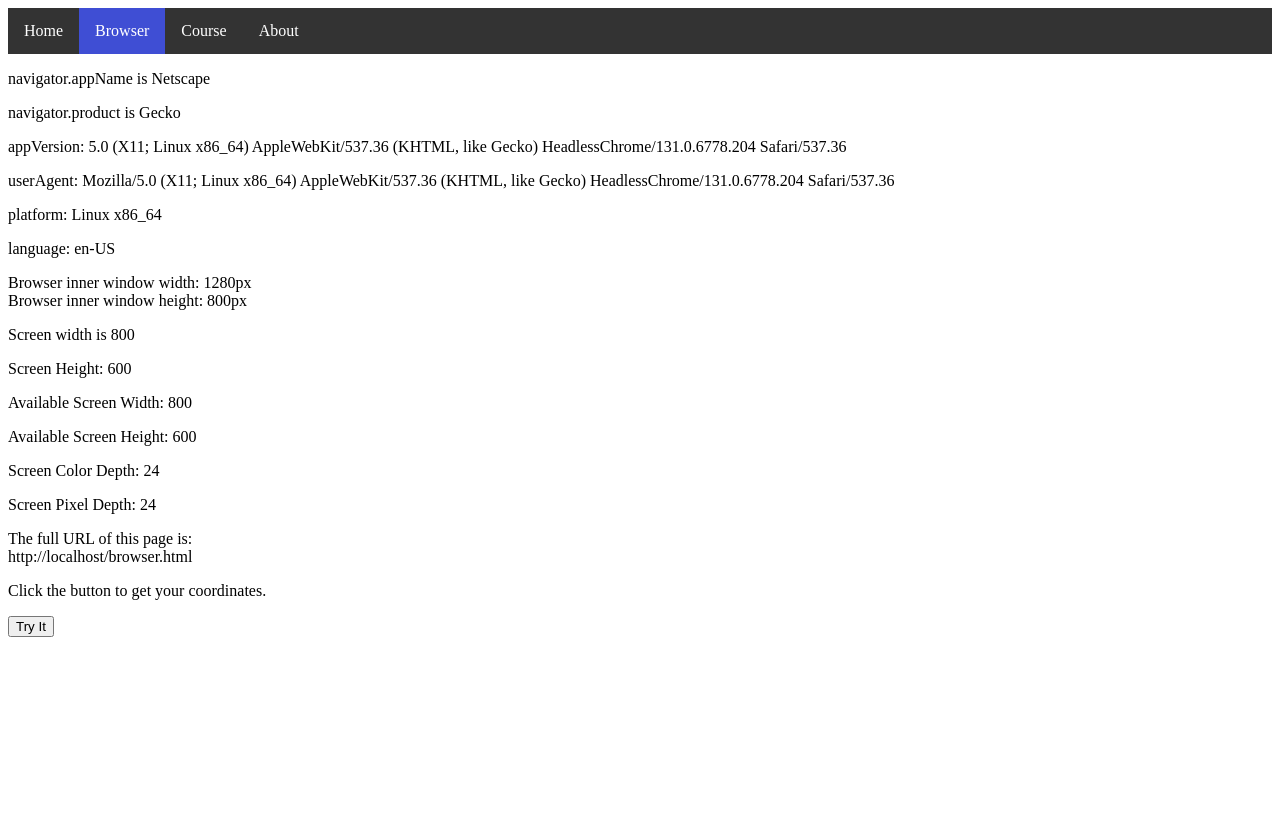
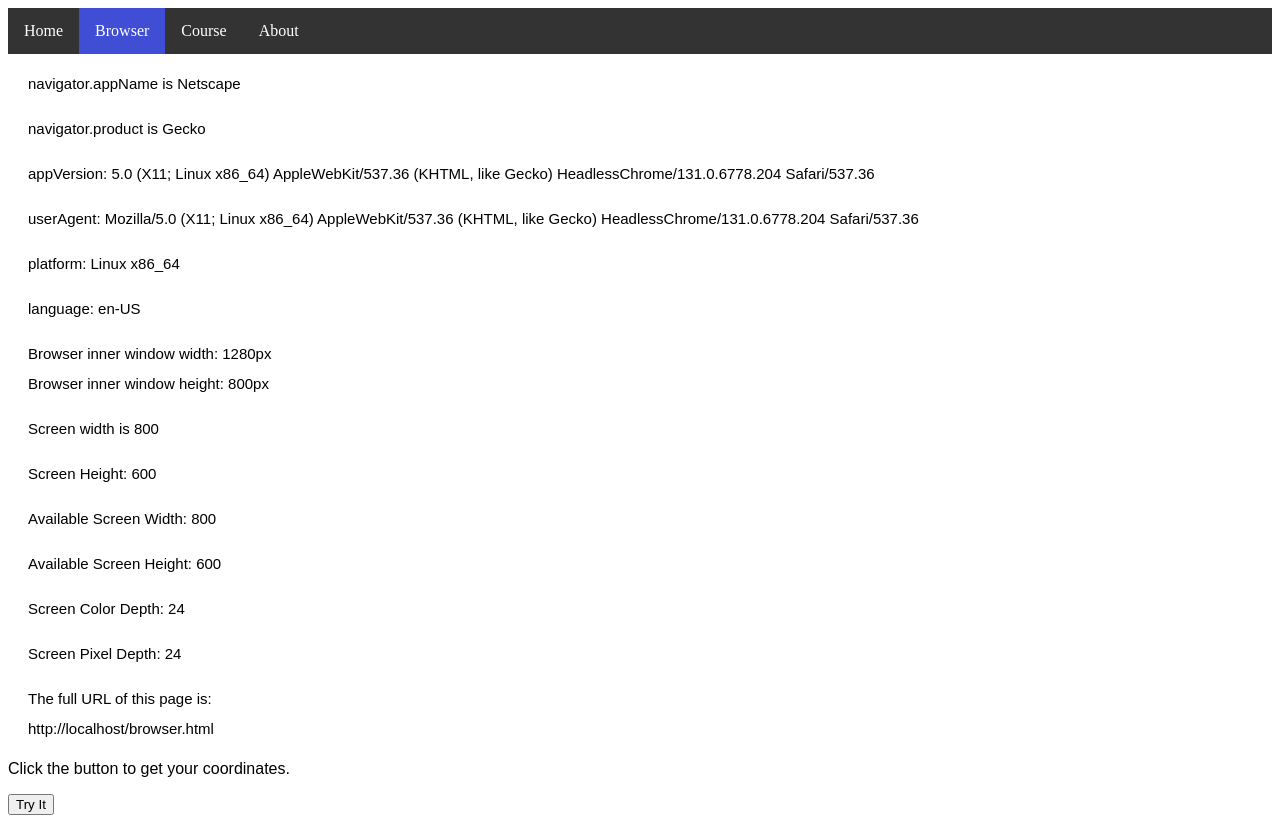
Before and after one commit to amaliato/Assignment5, a plain HTML site: page browser.html in a window 1280 px wide. Before the commit the page ends 800 px from the top, so only its background shows below. Drawn offline with Linux system fonts and the light colour scheme.

Commit message:
finished

```diff
--- a/browser.html
+++ b/browser.html
@@ -18,20 +18,31 @@
         <li class="navlist" ><a href="about.html">About</a></li>
       </ul>
      <!-- +++++++++NAVIGATION+++++++++ -->
-     <p id="navigator"></p>
-     <p id="product"></p>
-     <p id="appversion"></p>
-     <p id="userAgent"></p>
-     <p id="platform"></p>
-     <p id="language"></p>
-     <p id="width"></p>
-     <p id="screen"></p>
-     <p id="height"></p>
-     <p id="availwidth"></p>
-     <p id="availheight"></p>
-     <p id="colordepth"></p>
-     <p id="pixeldepth"></p>
-     <p id="location"></p>
+
+     <style>
+        .browser {
+            font-size: 15px;
+            line-height: 30px;
+            font-family: Arial, Helvetica, sans-serif;
+            padding-left: 20px
+        }
+        </style>
+
+
+     <p class= "browser" id="navigator"></p>
+     <p class= "browser" id="product"></p>
+     <p class= "browser" id="appversion"></p>
+     <p class= "browser" id="userAgent"></p>
+     <p class= "browser" id="platform"></p>
+     <p class= "browser" id="language"></p>
+     <p class= "browser" id="width"></p>
+     <p class= "browser" id="screen"></p>
+     <p class= "browser" id="height"></p>
+     <p class= "browser" id="availwidth"></p>
+     <p class= "browser" id="availheight"></p>
+     <p class= "browser" id="colordepth"></p>
+     <p class= "browser" id="pixeldepth"></p>
+     <p class= "browser" id="location"></p>
      <p>Click the button to get your coordinates.</p>
 
 <button onclick="getLocation()">Try It</button>
--- a/style.css
+++ b/style.css
@@ -13,15 +13,18 @@
 
 .top {
     font-family: Arial, Helvetica, sans-serif;
-    background: #c2dbf5;
+    /* background: #c2dbf5; */
     padding: 20px;
 }
 
 .bottom{
     font-family: Arial, Helvetica, sans-serif;
-    background: #e6c1f7;
+    /* background: #e6c1f7; */
     padding: 20px;
 }
 h1{
     font-family: Arial, Helvetica, sans-serif;
 }
+p{
+    font-family: Arial, Helvetica, sans-serif;
+}
```
Also changed, not shown: course.html (+12 -1 lines).
